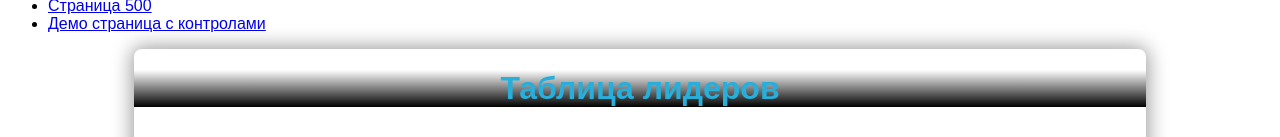
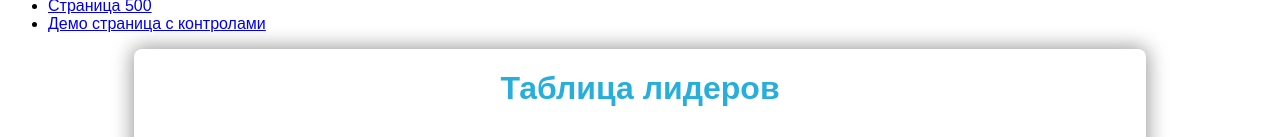
Before and after one commit to Budapest-game/GAME, a React app: page /leaderboard in a window 1280 px wide. Shown: the part 153-290 px from the top of the page. Built offline with nearby package versions, Linux system fonts and the light colour scheme; grey boxes are pictures that could not be loaded; the HTML template or start-up script is replaced by a standard one.

Commit message:
Лидерборды

```diff
--- a/src/components/app/app.css
+++ b/src/components/app/app.css
@@ -28,9 +28,4 @@ body {
 h1 {
   color: #27aedb;
   text-align: center;
-  /* Эти стили для проверки автопрефиксера postCSS */
-  display: grid;
-  transition: all .5s;
-  user-select: none;
-  background: linear-gradient(to bottom, white, black);
 }
--- a/src/pages/leaderboard/leaderboard.tsx
+++ b/src/pages/leaderboard/leaderboard.tsx
@@ -23,16 +23,21 @@ function leader(info: LeaderInfo) {
 }
 
 export class Leaderboard extends PureComponent {
-  render() {
-    const leadersComponents = [];
+  fakeLeaders():JSX.Element[] {
+    const leaders = [];
     for (let i = 1; i < 11; i++) {
-      leadersComponents.push(leader({
+      leaders.push(leader({
         name: `Пользователь ${i}`,
         score: 1000,
         position: i,
         avatar: 'https://ih1.redbubble.net/image.223416826.7278/pp,840x830-pad,1000x1000,f8f8f8.u3.jpg',
       }));
     }
+    return leaders;
+  }
+
+  render():JSX.Element {
+    const leadersComponents = this.fakeLeaders();
     return (
              <div className="leaderboard">
                <div className="leaderboard-header">
```
